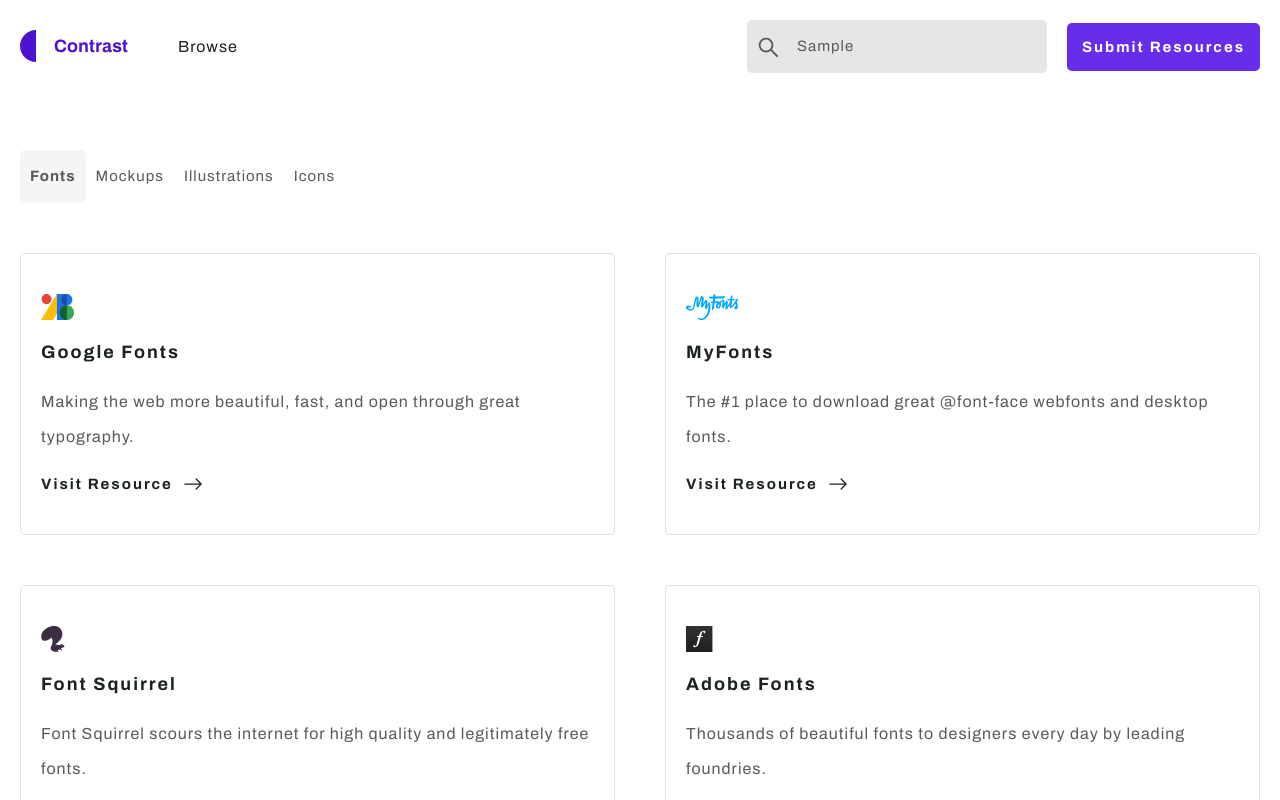
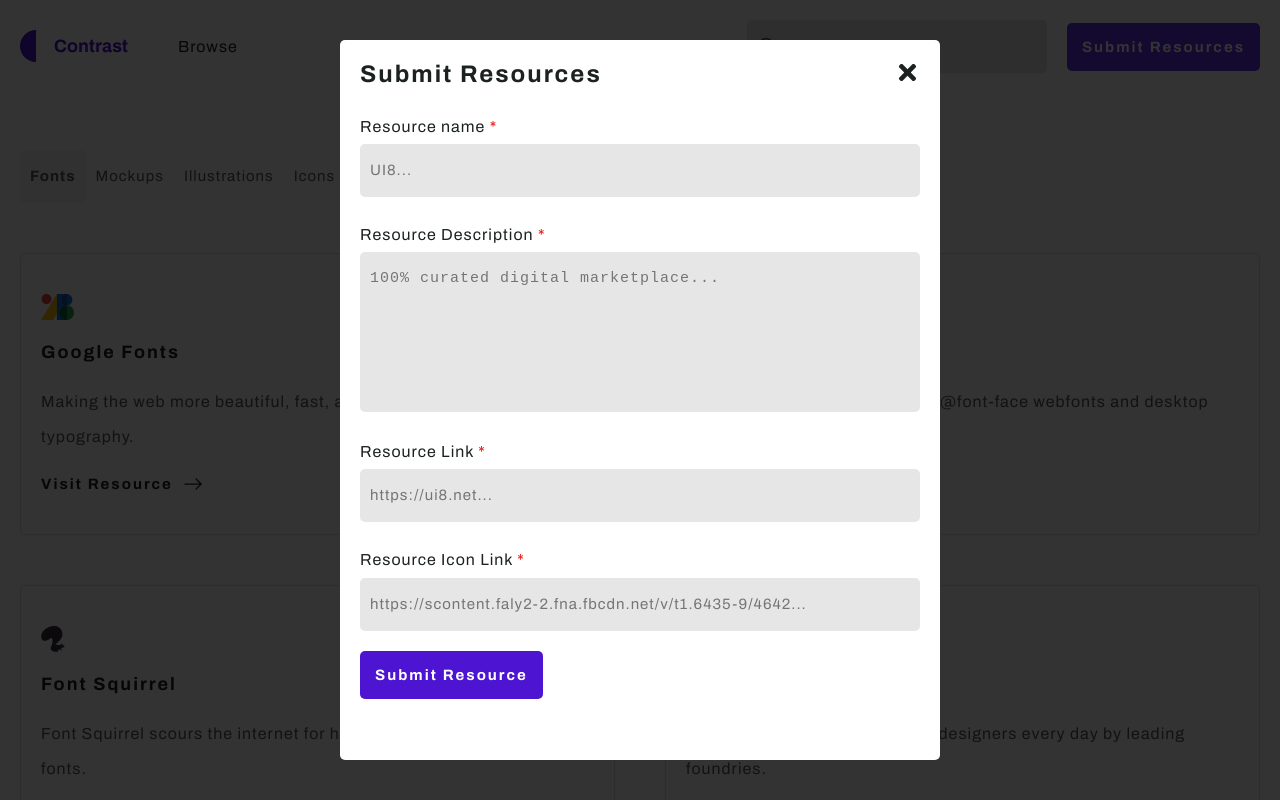
Before and after one commit to habibdev96/CW-contrast-directory-challenge, a Next.js app: page /browse in a window 1280 px wide. Both pictures are taken after typing "Sample" into the empty fields and a click on the button "Submit Resources". Shown: the top 800 px of the page. Built offline with nearby package versions, Linux system fonts and the light colour scheme.

Commit message:
Add: modal component

```diff
--- a/src/abstracts/Globals.ts
+++ b/src/abstracts/Globals.ts
@@ -13,6 +13,7 @@
     --purpleActive: hsl(258, 83%, 55%);
     --lightPurple: hsl(252, 82%, 87%);
     --lightPurpleActive: hsl(252, 82%, 97%);
+    --red: hsl(0, 86%, 51%);
 
     /* radius */
     --mainRadius: 0.5rem;
--- /dev/null
+++ b/src/components/Layout.tsx
@@ -0,0 +1,26 @@
+import Globals from '../abstracts/Globals';
+import Navbar from './Navbar';
+import MobileMenu from './MobileMenu';
+import Modal from './Modal';
+import Footer from './Footer';
+import Tag from './Tag';
+import { useGlobalState } from '../context';
+
+const Layout = ({ children }: { children: React.ReactNode }): JSX.Element => {
+  const { isModalOpen } = useGlobalState();
+  console.log(isModalOpen);
+
+  return (
+    <>
+      <Globals />
+      <Navbar />
+      <MobileMenu />
+      {isModalOpen && <Modal />}
+      {children}
+      <Footer />
+      <Tag />
+    </>
+  );
+};
+
+export default Layout;
--- a/src/components/MobileMenu.tsx
+++ b/src/components/MobileMenu.tsx
@@ -3,21 +3,8 @@
 import { AiOutlineSearch } from 'react-icons/ai';
 import { PrimaryInput } from './styledElements/Inputs.styled';
 import { PrimaryButton } from './styledElements/Buttons.styled';
+import StyledOverlay from './styledElements/Overlay.styled';
 import { useGlobalState } from '../context';
-
-const Overlay = styled.div`
-  position: fixed;
-  z-index: 1500;
-  top: 0;
-  left: 0;
-  right: 0;
-  bottom: 0;
-  background-color: rgba(0, 0, 0, 0.8);
-
-  @media (min-width: 768px) {
-    display: none;
-  }
-`;
 
 const StyledMobileMenu = styled.div`
   position: fixed;
@@ -79,7 +66,7 @@
 
   if (isMobileMenuOpen) {
     return (
-      <Overlay>
+      <StyledOverlay mobile={true}>
         <StyledMobileMenu>
           <div className='menu-content'>
             <ul className='menu-links'>
@@ -96,7 +83,7 @@
             </form>
           </div>
         </StyledMobileMenu>
-      </Overlay>
+      </StyledOverlay>
     );
   } else {
     return null;
--- /dev/null
+++ b/src/components/Modal.tsx
@@ -0,0 +1,118 @@
+import styled from 'styled-components';
+import StyledOverlay from './styledElements/Overlay.styled';
+import { ModalHeading } from './styledElements/Headings.styled';
+import { ModalInput, ModalTextArea } from './styledElements/Inputs.styled';
+import { FaTimes } from 'react-icons/fa';
+import { flexBetween, textStyles } from '../abstracts/Mixins';
+import { PrimaryButton } from './styledElements/Buttons.styled';
+import { media } from '../abstracts/Responsive';
+import { useGlobalState } from '../context';
+
+const StyledForm = styled.form`
+  position: fixed;
+  z-index: 6000;
+  top: 50%;
+  left: 50%;
+  transform: translate(-50%, -50%);
+  width: 600px;
+  height: 90%;
+  margin: 0 auto;
+  padding: 2rem;
+  border-radius: var(--mainRadius);
+  background-color: var(--white);
+
+  ${media.md} {
+    width: 400px;
+  }
+
+  ${media.sm} {
+    width: 95%;
+  }
+
+  .header {
+    ${flexBetween}
+  }
+
+  .toggler {
+    background: transparent;
+    outline: 0;
+    border: 0;
+  }
+
+  .icon {
+    color: var(--black);
+    font-size: var(--sm);
+  }
+
+  .form-control {
+    margin: 2rem 0;
+  }
+
+  label {
+    ${textStyles}
+    font-size: 1.6rem;
+    color: var(--black);
+
+    span {
+      color: var(--red);
+    }
+  }
+`;
+
+const Modal = (): JSX.Element => {
+  const { handleModalClose } = useGlobalState();
+
+  return (
+    <StyledOverlay mobile={false}>
+      <StyledForm>
+        <div className='header'>
+          <ModalHeading>Submit Resources</ModalHeading>
+          <button onClick={handleModalClose} className='toggler'>
+            <FaTimes className='icon' />
+          </button>
+        </div>
+        {/* single input */}
+        <div className='form-control'>
+          <label htmlFor='name'>
+            Resource name <span>*</span>
+          </label>
+          <ModalInput type='text' placeholder='UI8...' name='name' />
+        </div>
+        {/* single input */}
+        <div className='form-control'>
+          <label htmlFor='name'>
+            Resource Description <span>*</span>
+          </label>
+          <ModalTextArea placeholder='100% curated digital marketplace...' />
+        </div>
+        {/* single input */}
+        <div className='form-control'>
+          <label htmlFor='link'>
+            Resource Link <span>*</span>
+          </label>
+          <ModalInput
+            type='text'
+            placeholder='https://ui8.net...'
+            name='link'
+          />
+        </div>
+        {/* single input */}
+        <div className='form-control'>
+          <label htmlFor='icon'>
+            Resource Icon Link <span>*</span>
+          </label>
+          <ModalInput
+            type='text'
+            placeholder='https://scontent.faly2-2.fna.fbcdn.net/v/t1.6435-9/4642...'
+            name='icon'
+          />
+        </div>
+        <PrimaryButton type='submit' onClick={(e) => e.preventDefault()}>
+          Submit Resource
+        </PrimaryButton>
+      </StyledForm>
+    </StyledOverlay>
+  );
+};
+
+export default Modal;
--- a/src/components/Navbar.tsx
+++ b/src/components/Navbar.tsx
@@ -61,7 +61,7 @@
 `;
 
 const Navbar = (): JSX.Element => {
-  const { handleMobileMenuClose } = useGlobalState();
+  const { handleMobileMenuClose, handleModalOpen } = useGlobalState();
 
   return (
     <StyledNav>
@@ -81,7 +81,9 @@
             <PrimaryInput placeholder='Search Resources' type='text' />
             <AiOutlineSearch className='icon' />
           </div>
-          <PrimaryButton className='btn'>Submit Resources</PrimaryButton>
+          <PrimaryButton className='btn' onClick={handleModalOpen}>
+            Submit Resources
+          </PrimaryButton>
         </div>
         <MobileMenuToggler />
       </Container>
--- a/src/components/styledElements/Headings.styled.ts
+++ b/src/components/styledElements/Headings.styled.ts
@@ -23,3 +23,9 @@
   font-size: 1.8rem;
   color: var(--black);
 `;
+
+export const ModalHeading = styled.h4`
+  ${headingStyles}
+  font-size: 2.4rem;
+  color: var(--black);
+`;
--- a/src/components/styledElements/Inputs.styled.ts
+++ b/src/components/styledElements/Inputs.styled.ts
@@ -23,3 +23,22 @@
   color: var(--darkGrey);
   padding: 1rem;
 `;
+
+export const ModalInput = styled(PrimaryInput)`
+  width: 100%;
+  padding: 1rem;
+`;
+
+export const ModalTextArea = styled.textarea`
+  ${textStyles}
+  padding: 1rem;
+  outline: 0;
+  border: 0;
+  font-size: 1.5rem;
+  width: 100%;
+  height: 20vh;
+  resize: none;
+  color: var(--darkGrey);
+  border-radius: var(--mainRadius);
+  background-color: var(--offWhite);
+`;
--- /dev/null
+++ b/src/components/styledElements/Overlay.styled.ts
@@ -0,0 +1,23 @@
+import styled, { css } from 'styled-components';
+
+const StyledOverlay = styled.div<{ mobile: boolean }>`
+  position: fixed;
+  z-index: 5000;
+  top: 0;
+  left: 0;
+  right: 0;
+  bottom: 0;
+  background-color: rgba(0, 0, 0, 0.8);
+
+  ${({ mobile }) =>
+    mobile &&
+    css`
+      z-index: 1500;
+
+      @media (min-width: 768px) {
+        display: none;
+      }
+    `}
+`;
+
+export default StyledOverlay;
--- a/src/context.tsx
+++ b/src/context.tsx
@@ -1,13 +1,20 @@
 import React, { createContext, useState, useContext } from 'react';
 
 const useValue = () => {
-  const [isMobileMenuOpen, setIsMobileMenuOpen] = useState(false);
+  const [isMobileMenuOpen, setIsMobileMenuOpen] = useState<boolean>(false);
+  const [isModalOpen, setIsModalOpen] = useState<boolean>(false);
 
   const handleMobileMenuClose = (): void => setIsMobileMenuOpen(false);
+  const handleModalOpen = (): void => setIsModalOpen(true);
+  const handleModalClose = (): void => setIsModalOpen(false);
 
   return {
     isMobileMenuOpen,
     setIsMobileMenuOpen,
+    isModalOpen,
+    setIsModalOpen,
+    handleModalOpen,
+    handleModalClose,
     handleMobileMenuClose,
   };
 };
--- a/src/pages/_app.tsx
+++ b/src/pages/_app.tsx
@@ -1,21 +1,14 @@
 import type { AppProps } from 'next/app';
 import { GlobalStateProvider } from '../context';
-import Globals from '../abstracts/Globals';
-import Navbar from '../components/Navbar';
-import MobileMenu from '../components/MobileMenu';
-import Footer from '../components/Footer';
-import Tag from '../components/Tag';
+import Layout from '../components/Layout';
 
 const App = ({ Component, pageProps }: AppProps) => {
   return (
     <>
       <GlobalStateProvider>
-        <Globals />
-        <Navbar />
-        <MobileMenu />
-        <Component {...pageProps} />
-        <Footer />
-        <Tag />
+        <Layout>
+          <Component {...pageProps} />
+        </Layout>
       </GlobalStateProvider>
     </>
   );
```
Also changed, not shown: src/components/Hero.tsx (+6 -1 lines).
